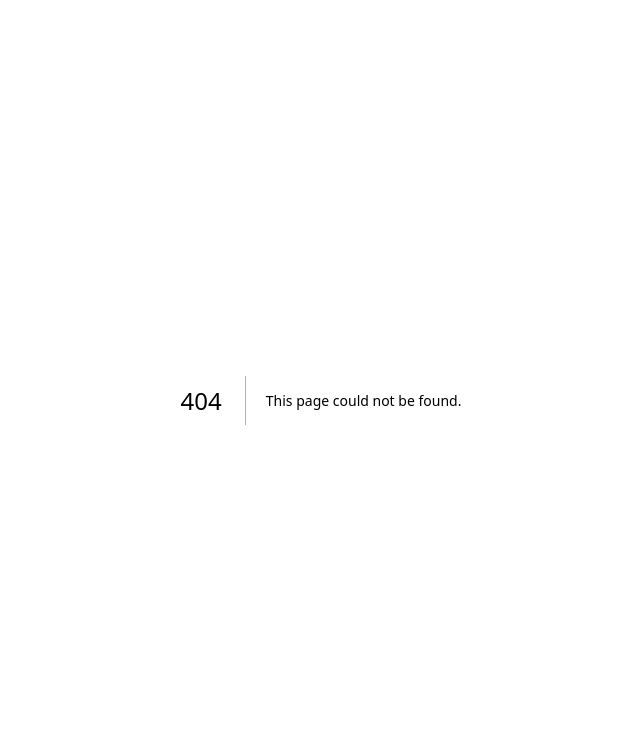
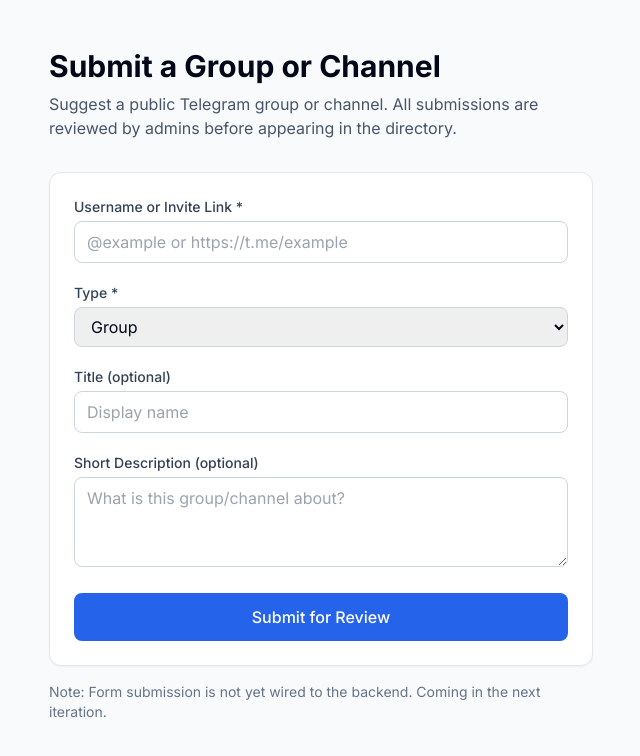
Before and after one commit to Montelent/telegram-directory, a Next.js app: page /submit in a window 1280 px wide. Before the commit this address had no page. Shown: the top 756 px of the page, without its empty margins (319-959 px from the left). Built offline with nearby package versions, Linux system fonts and the light colour scheme.

Commit message:
Add seed script, placeholder pages for search/submit/admin sections, and basic types

```diff
--- /dev/null
+++ b/app/admin/categories/page.tsx
@@ -0,0 +1,17 @@
+export default function AdminCategoriesPage() {
+  return (
+    <div className="min-h-screen bg-slate-50">
+      <div className="border-b bg-white">
+        <div className="container mx-auto px-4 py-4">
+          <a href="/admin" className="text-sm text-blue-600 hover:underline">← Back to Dashboard</a>
+          <h1 className="text-xl font-bold mt-1">Manage Categories</h1>
+        </div>
+      </div>
+      <div className="container mx-auto px-4 py-8">
+        <p className="text-slate-600">
+          Category CRUD will live here. Default categories are seeded via <code>prisma/seed.ts</code>.
+        </p>
+      </div>
+    </div>
+  )
+}
--- /dev/null
+++ b/app/admin/entities/page.tsx
@@ -0,0 +1,17 @@
+export default function AdminEntitiesPage() {
+  return (
+    <div className="min-h-screen bg-slate-50">
+      <div className="border-b bg-white">
+        <div className="container mx-auto px-4 py-4">
+          <a href="/admin" className="text-sm text-blue-600 hover:underline">← Back to Dashboard</a>
+          <h1 className="text-xl font-bold mt-1">Manage Groups & Channels</h1>
+        </div>
+      </div>
+      <div className="container mx-auto px-4 py-8">
+        <p className="text-slate-600">
+          Entity list, filters, edit/approve/reject UI will be built here. Database model is already ready.
+        </p>
+      </div>
+    </div>
+  )
+}
--- /dev/null
+++ b/app/admin/integrations/page.tsx
@@ -0,0 +1,36 @@
+export default function AdminIntegrationsPage() {
+  return (
+    <div className="min-h-screen bg-slate-50">
+      <div className="border-b bg-white">
+        <div className="container mx-auto px-4 py-4">
+          <a href="/admin" className="text-sm text-blue-600 hover:underline">← Back to Dashboard</a>
+          <h1 className="text-xl font-bold mt-1">API Integrations</h1>
+        </div>
+      </div>
+      <div className="container mx-auto px-4 py-8 max-w-2xl">
+        <div className="bg-white rounded-xl border p-6 space-y-4">
+          <h2 className="font-semibold">Supported Integrations</h2>
+          <ul className="space-y-3 text-sm">
+            <li className="flex items-center justify-between p-3 border rounded-lg">
+              <div>
+                <p className="font-medium">TGStat API</p>
+                <p className="text-slate-500">Enrich with stats, categories, and discovery</p>
+              </div>
+              <span className="text-xs bg-slate-100 px-2 py-1 rounded">Coming soon</span>
+            </li>
+            <li className="flex items-center justify-between p-3 border rounded-lg">
+              <div>
+                <p className="font-medium">Custom Crawler (Telethon)</p>
+                <p className="text-slate-500">Background discovery of new public groups</p>
+              </div>
+              <span className="text-xs bg-slate-100 px-2 py-1 rounded">Future</span>
+            </li>
+          </ul>
+          <p className="text-slate-500 text-sm pt-2">
+            You will be able to store API tokens securely here and trigger sync jobs from the admin panel.
+          </p>
+        </div>
+      </div>
+    </div>
+  )
+}
--- /dev/null
+++ b/app/admin/submissions/page.tsx
@@ -0,0 +1,17 @@
+export default function AdminSubmissionsPage() {
+  return (
+    <div className="min-h-screen bg-slate-50">
+      <div className="border-b bg-white">
+        <div className="container mx-auto px-4 py-4">
+          <a href="/admin" className="text-sm text-blue-600 hover:underline">← Back to Dashboard</a>
+          <h1 className="text-xl font-bold mt-1">Submission Queue</h1>
+        </div>
+      </div>
+      <div className="container mx-auto px-4 py-8">
+        <p className="text-slate-600">
+          Pending user submissions will appear here for approval or rejection.
+        </p>
+      </div>
+    </div>
+  )
+}
--- /dev/null
+++ b/app/search/page.tsx
@@ -0,0 +1,30 @@
+export default function SearchPage() {
+  return (
+    <main className="min-h-screen bg-slate-50">
+      <div className="container mx-auto px-4 py-12">
+        <h1 className="text-3xl font-bold mb-6">Search Telegram Groups & Channels</h1>
+
+        <div className="max-w-2xl">
+          <form className="flex gap-2 mb-8">
+            <input
+              type="search"
+              name="q"
+              placeholder="Search by name, keyword, or @username..."
+              className="flex-1 rounded-lg border border-slate-300 px-4 py-3 focus:outline-none focus:ring-2 focus:ring-blue-500"
+            />
+            <button
+              type="submit"
+              className="rounded-lg bg-blue-600 px-6 py-3 text-white font-medium hover:bg-blue-700"
+            >
+              Search
+            </button>
+          </form>
+
+          <p className="text-slate-500 text-sm">
+            Search functionality will be connected to the database soon. For now this is a placeholder UI.
+          </p>
+        </div>
+      </div>
+    </main>
+  )
+}
--- /dev/null
+++ b/app/submit/page.tsx
@@ -0,0 +1,67 @@
+export default function SubmitPage() {
+  return (
+    <main className="min-h-screen bg-slate-50">
+      <div className="container mx-auto px-4 py-12 max-w-xl">
+        <h1 className="text-3xl font-bold mb-2">Submit a Group or Channel</h1>
+        <p className="text-slate-600 mb-8">
+          Suggest a public Telegram group or channel. All submissions are reviewed by admins before appearing in the directory.
+        </p>
+
+        <form className="space-y-5 bg-white p-6 rounded-xl border shadow-sm">
+          <div>
+            <label className="block text-sm font-medium text-slate-700 mb-1">Username or Invite Link *</label>
+            <input
+              type="text"
+              name="username"
+              placeholder="@example or https://t.me/example"
+              required
+              className="w-full rounded-lg border border-slate-300 px-3 py-2 focus:outline-none focus:ring-2 focus:ring-blue-500"
+            />
+          </div>
+
+          <div>
+            <label className="block text-sm font-medium text-slate-700 mb-1">Type *</label>
+            <select
+              name="type"
+              className="w-full rounded-lg border border-slate-300 px-3 py-2 focus:outline-none focus:ring-2 focus:ring-blue-500"
+            >
+              <option value="GROUP">Group</option>
+              <option value="CHANNEL">Channel</option>
+            </select>
+          </div>
+
+          <div>
+            <label className="block text-sm font-medium text-slate-700 mb-1">Title (optional)</label>
+            <input
+              type="text"
+              name="title"
+              placeholder="Display name"
+              className="w-full rounded-lg border border-slate-300 px-3 py-2 focus:outline-none focus:ring-2 focus:ring-blue-500"
+            />
+          </div>
+
+          <div>
+            <label className="block text-sm font-medium text-slate-700 mb-1">Short Description (optional)</label>
+            <textarea
+              name="description"
+              rows={3}
+              placeholder="What is this group/channel about?"
+              className="w-full rounded-lg border border-slate-300 px-3 py-2 focus:outline-none focus:ring-2 focus:ring-blue-500"
+            />
+          </div>
+
+          <button
+            type="submit"
+            className="w-full rounded-lg bg-blue-600 px-4 py-3 text-white font-medium hover:bg-blue-700"
+          >
+            Submit for Review
+          </button>
+        </form>
+
+        <p className="mt-4 text-sm text-slate-500">
+          Note: Form submission is not yet wired to the backend. Coming in the next iteration.
+        </p>
+      </div>
+    </main>
+  )
+}
```
Also changed, not shown: prisma/seed.ts (added, +62 -0 lines), types/index.ts (added, +27 -0 lines).
